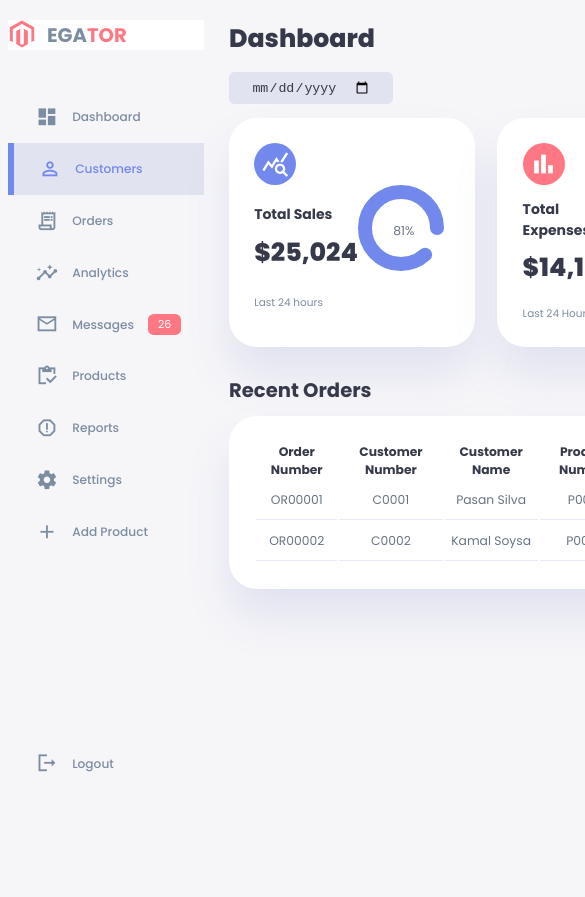
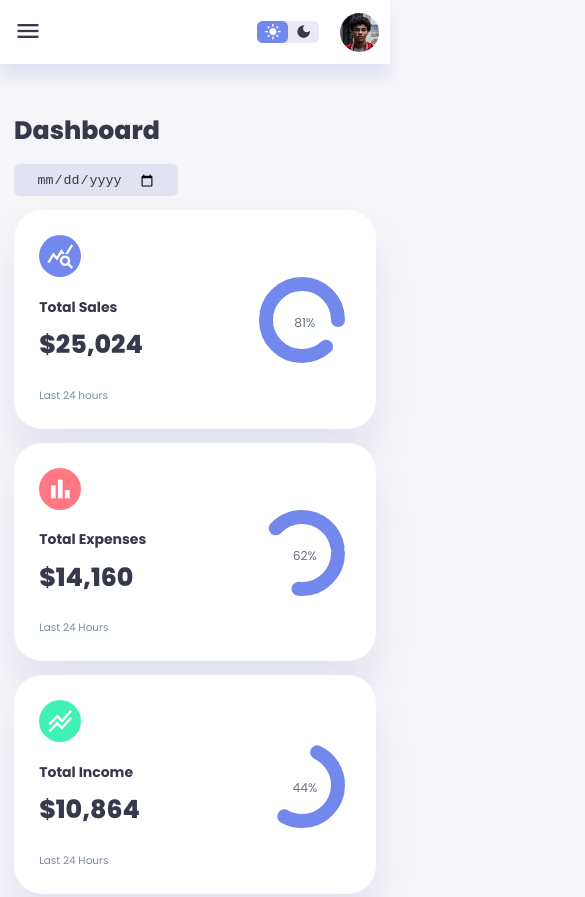
Before and after one commit to sameeraudesh995/js-crud-project, a plain HTML site: page index.html in a window 390 px wide. Shown: the top 897 px of the page, 585 px wide, since content can reach past the window. Before the commit the page ends 844 px from the top, so only its background shows below. Drawn offline with Linux system fonts and the light colour scheme.

Commit message:
added media query

```diff
--- a/style.css
+++ b/style.css
@@ -146,7 +146,6 @@ aside{
 }
 
 aside .top{
-    background: white;
     display: flex;
     align-items: center;
     justify-content: space-between;
@@ -552,3 +551,167 @@ main {
   .right .sales-analytics .add-product div h3{
     font-weight: 600;
   }
+
+   /* ============== MEDIA QUERIES ============== */
+
+  @media screen and (max-width: 1200px) {
+    .container{
+        width: 94%;
+        grid-template-columns: 7rem auto 23rem;
+    }
+
+    aside .logo h2{
+        display: none;
+    }
+
+    aside .sidebar h3{
+        display: none;
+    }
+
+    aside .sidebar a{
+        width: 5.6rem;
+    }
+
+    aside .sidebar a:last-child{
+        position: relative;
+        margin-top: 1.8rem;
+    }
+
+    main .insights{
+        grid-template-columns: 1fr;
+        gap: 0;
+    }
+
+    main .recent-order{
+        width: 94%;
+        position: absolute;
+        left: 50%;
+        position: absolute;
+        left: 50%;
+        transform: translateX(-50%);
+        margin: 2rem 0 0 8.8rem;
+    }
+
+    main .recent-order table{
+        width: 83vw;
+    }
+
+    main table thead tr th:last-child,
+    main table thead tr th:first-child {
+        display: none;
+    }
+    main table tbody tr td:last-child,
+    main table tbody tr td:first-child {
+        display: none;
+    }
+  }
+
+  /* ============== MEDIA QUERIES ============== */
+@media (max-width: 768px) {
+    .container {
+      width: 100%;
+      grid-template-columns: 1fr;
+    }
+
+    aside {
+      position: fixed;
+      top: 0;
+      left: -100%;
+      background-color: var(--color-white);
+      width: 18rem;
+      z-index: 3;
+      box-shadow: 1rem 3rem 4rem var(--color-light);
+      height: 100vh;
+      padding-right: var(--card-padding);
+      transition: all 0.4s linear;
+    }
+
+    aside.active {
+      left: 0;
+    }
+
+    aside .logo {
+      margin-left: 1rem;
+    }
+
+    aside .logo h2 {
+      display: inline;
+    }
+
+    aside .sidebar h3 {
+      display: inline;
+    }
+
+    aside .sidebar a {
+      width: 100%;
+      height: 3.4rem;
+    }
+
+    aside .sidebar a:last-child {
+      position: absolute;
+      bottom: 5rem;
+    }
+
+    aside .close {
+      display: inline-block;
+      cursor: pointer;
+    }
+
+    main {
+      margin-top: 8rem;
+      padding: 0 1rem;
+    }
+
+    main .recent-orders {
+      position: relative;
+      margin: 3rem 0 0 0;
+      width: 100%;
+    }
+
+    main .recent-orders table {
+      width: 100%;
+      margin: 0;
+    }
+
+    .right {
+      width: 94%;
+      margin: 0 auto 4rem;
+    }
+
+    .right .top {
+      position: fixed;
+      top: 0;
+      left: 0;
+      align-items: center;
+      padding: 0 0.8rem;
+      height: 4.6rem;
+      background-color: var(--color-white);
+      width: 100%;
+      margin: 0;
+      z-index: 2;
+      box-shadow: 0 1rem 1rem var(--color-light);
+    }
+
+    .right .top .theme-toggler {
+      width: 4.4rem;
+      position: absolute;
+      left: 66%;
+    }
+
+    .right .profile .info {
+      display: none;
+    }
+
+    .right .top button {
+      display: inline-block;
+      background-color: transparent;
+      color: var(--color-dark);
+      cursor: pointer;
+      position: absolute;
+      left: 1rem;
+    }
+
+    .right .top button span {
+      font-size: 2rem;
+    }
+  }
```
